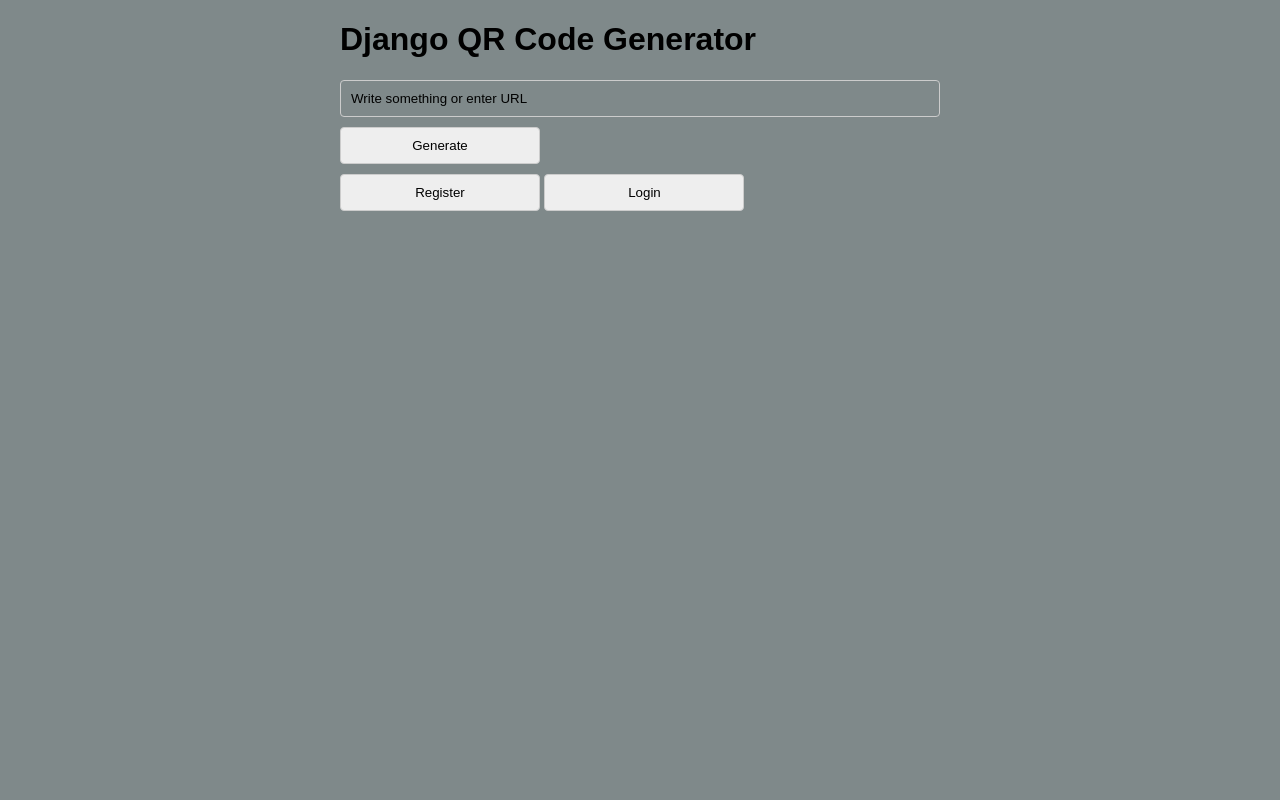
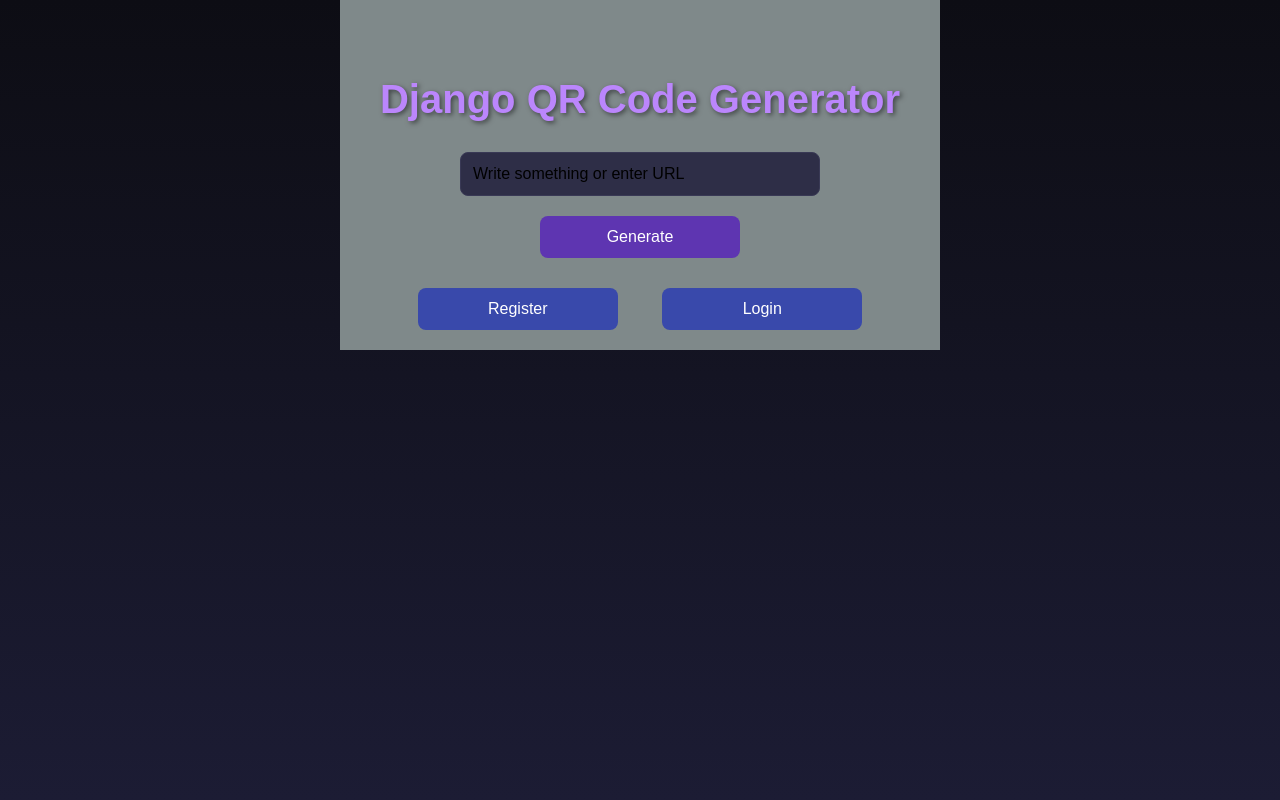
Before and after one commit to doctoralex9/QR-code, a Django app: page / in a window 1280 px wide. Run offline with Django 4.2, Linux system fonts and the light colour scheme.

Commit message:
change html

```diff
--- a/templates/index.html
+++ b/templates/index.html
@@ -7,9 +7,138 @@
     <meta name="viewport" content="width=device-width, initial-scale=1.0">
     <link rel="stylesheet" href="{% static 'styles.css' %}">
     <style>
-        /* CSS for modal styling */
+        /* General styling */
+        body {
+            background: linear-gradient(180deg, #0d0d14, #1c1c34); /* Dark gradient from top to bottom */
+            color: #f0f0f0;
+            font-family: 'Arial', sans-serif;
+            margin: 0;
+            padding: 0;
+            min-height: 100vh; /* Ensure background covers entire viewport */
+        }
+
+        main {
+            width: 90%;
+            margin: 0 auto;
+            padding-top: 50px;
+            text-align: center;
+        }
+
+        h1 {
+            font-size: 2.5rem;
+            margin-bottom: 20px;
+            color: #bb86fc; /* Lighter purple for the title */
+            text-shadow: 2px 2px 5px rgba(0, 0, 0, 0.5);
+        }
+
+        /* Form styling */
+        form input, form button {
+            padding: 12px;
+            margin: 10px;
+            font-size: 1rem;
+            border-radius: 8px;
+            border: none;
+        }
+
+        form input {
+            background-color: #2e2e47; /* Dark blue background */
+            color: #fff;
+            width: 60%;
+            border: 1px solid #393955; /* Slightly lighter blue border */
+        }
+
+        form button {
+            background-color: #5e35b1; /* Deep purple */
+            color: #fff;
+            border: none;
+            cursor: pointer;
+        }
+
+        form button:hover {
+            background-color: #452b8b; /* Darker purple on hover */
+        }
+
+        /* QR Code Image styling */
+        .qr-img img {
+            margin-top: 20px;
+            width: 250px;
+            height: 250px;
+            box-shadow: 0px 4px 10px rgba(0, 0, 0, 0.5);
+        }
+
+        /* Button styling for modals */
+        #register-btn, #login-btn {
+            padding: 12px 24px;
+            margin: 20px;
+            background-color: #3949ab; /* Deep blue */
+            color: #fff;
+            border: none;
+            border-radius: 8px;
+            font-size: 1rem;
+            cursor: pointer;
+        }
+
+        #register-btn:hover, #login-btn:hover {
+            background-color: #283593; /* Darker blue */
+        }
+
+        /* Modal styling */
         .modal {
-            display: none; /* Hide the modal by default */
+            display: none;
+            position: fixed;
+            z-index: 1;
+            left: 0;
+            top: 0;
+            width: 100%;
+            height: 100%;
+            background-color: rgba(0, 0, 0, 0.85); /* Darker overlay for the modal */
+        }
+
+        .modal-content {
+            background-color: #232345; /* Dark blue modal background */
+            margin: 10% auto;
+            padding: 20px;
+            border-radius: 10px;
+            width: 80%;
+            max-width: 400px;
+            color: #fff;
+        }
+
+        .modal-content input {
+            width: 100%;
+            padding: 10px;
+            margin: 10px 0;
+            border-radius: 8px;
+            border: none;
+            background-color: #393955; /* Slightly lighter blue */
+            color: #fff;
+        }
+
+        .modal-content button {
+            width: 100%;
+            padding: 12px;
+            margin-top: 10px;
+            background-color: #5e35b1; /* Deep purple */
+            border: none;
+            border-radius: 8px;
+            cursor: pointer;
+            color: #fff;
+        }
+
+        .modal-content button:hover {
+            background-color: #452b8b; /* Darker purple on hover */
+        }
+
+        /* Close button styling */
+        .close {
+            color: #fff;
+            float: right;
+            font-size: 1.5rem;
+            cursor: pointer;
+        }
+
+        .close:hover {
+            color: #ffce45; /* Yellow hover for close */
         }
     </style>
 </head>
@@ -27,6 +156,7 @@
                 <img src="/media/{{ img_name }}" alt="QR Code">
             {% endif %}
         </div>
+
         <button type="button" id="register-btn">Register</button>
         <!-- Registration form -->
         <div id="registration-modal" class="modal">
@@ -43,9 +173,10 @@
                 </form>
             </div>
         </div>
+
         <button type="button" id="login-btn">Login</button>
-          <!-- Login form -->
-          <div id="login-modal" class="modal">
+        <!-- Login form -->
+        <div id="login-modal" class="modal">
             <div class="modal-content">
                 <span class="close">&times;</span>
                 <form id="login-form" method="post" action="{% url 'login' %}">
@@ -56,88 +187,35 @@
                 </form>
             </div>
         </div>
-        <!-- JavaScript to handle modal -->
+
         <script>
             var modal = document.getElementById('registration-modal');
             var loginModal = document.getElementById('login-modal');
             var registerBtn = document.getElementById('register-btn');
-            var submitBtn = document.getElementById('submit-btn');
-            var closeBtn = document.getElementsByClassName('close')[0];
+            var closeBtns = document.getElementsByClassName('close');
             var loginBtn = document.getElementById('login-btn');
-            var loginSubmitBtn = document.getElementById('login-submit-btn');
 
             registerBtn.onclick = function() {
                 modal.style.display = 'block';
             }
-            submitBtn.onclick = function() {
-                modal.style.display = 'none';
-            }
 
-            closeBtn.onclick = function() {
-                modal.style.display = 'none';
-            }
             loginBtn.onclick = function() {
                 loginModal.style.display = 'block';
             }
+
+            for (let i = 0; i < closeBtns.length; i++) {
+                closeBtns[i].onclick = function() {
+                    modal.style.display = 'none';
+                    loginModal.style.display = 'none';
+                }
+            }
+
             window.onclick = function(event) {
                 if (event.target == modal) {
                     modal.style.display = 'none';
+                } else if (event.target == loginModal) {
+                    loginModal.style.display = 'none';
                 }
-            }
-            loginSubmitBtn.onclick = function() {
-                loginModal.style.display = 'none';
-                loginUser();
-            }
-
-            function getCookie(name) {
-                var cookieValue = null;
-                if (document.cookie && document.cookie !== '') {
-                    var cookies = document.cookie.split(';');
-                    for (var i = 0; i < cookies.length; i++) {
-                        var cookie = cookies[i].trim();
-                        // Does this cookie string begin with the name we want?
-                        if (cookie.substring(0, name.length + 1) === (name + '=')) {
-                            cookieValue = decodeURIComponent(cookie.substring(name.length + 1));
-                            break;
-                        }
-                    }
-                }
-                return cookieValue;
-            }
-
-            function loginUser() {
-                var username = document.getElementById('login-username').value;
-                var password = document.getElementById('login-password').value;
-
-                var data = {
-                    username: username,
-                    password: password
-                };
-
-                fetch('/login/', {
-                    method: 'POST',
-                    headers: {
-                        'Content-Type': 'application/json',
-                        'X-CSRFToken': getCookie('csrftoken')
-                    },
-                    body: JSON.stringify(data)
-                })
-                .then(response => {
-                    if (!response.ok) {
-                        throw new Error('Network response was not ok');
-                    }
-                    return response.json();
-                })
-                .then(data => {
-                    if (data.success) {
-                        window.location.href = data.redirect_url;
-                    } else {
-                        alert('Invalid username or password. Please try again.');
-                    }
-                })
-                .catch(error => {
-                    console.error('There was an error with the fetch operation:', error);
-                });
             }
         </script>
     </main>
```
Also changed, not shown: media/1727261176.0649297.png (added), media/1727263490.6238337.png (added).
